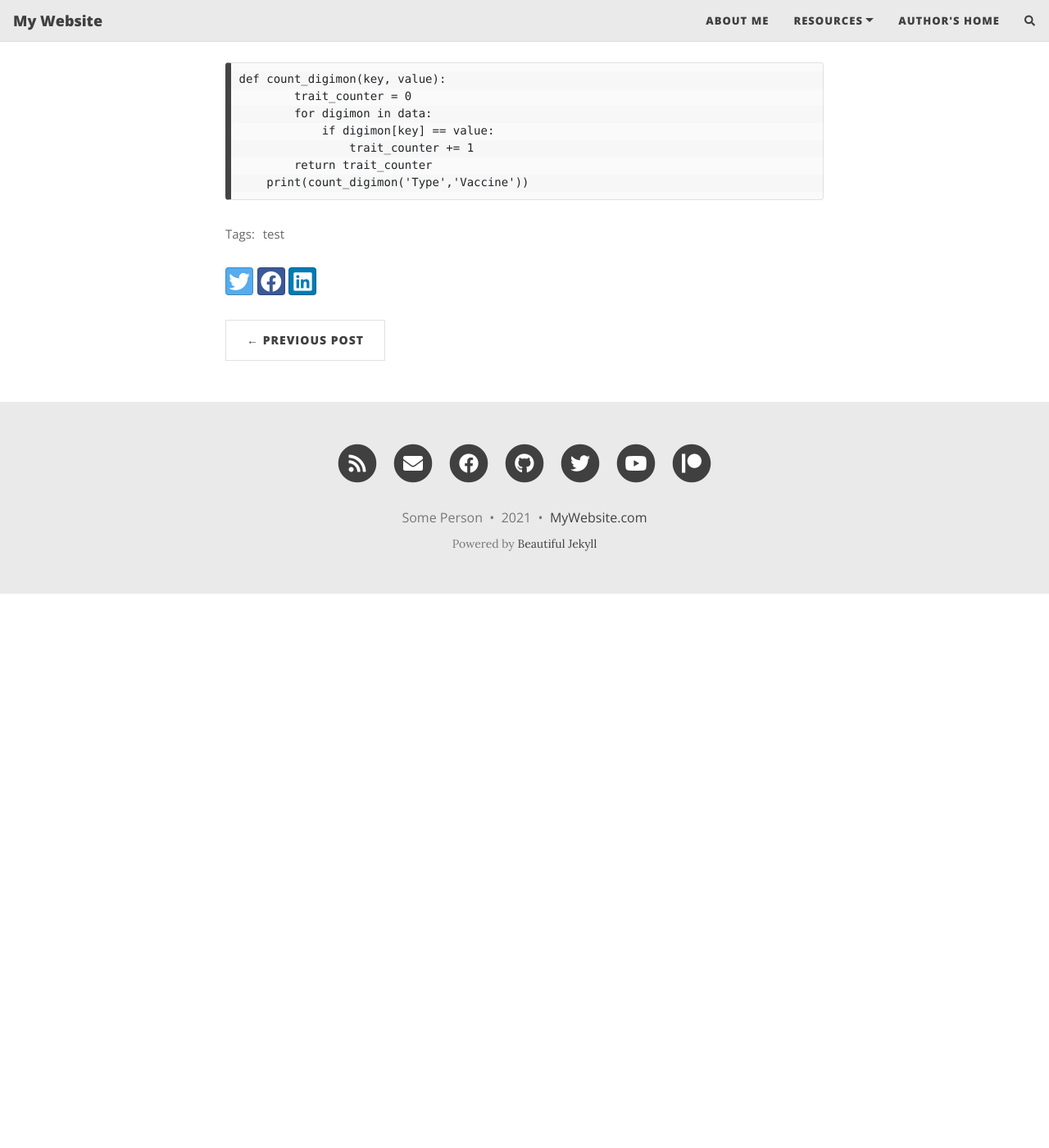
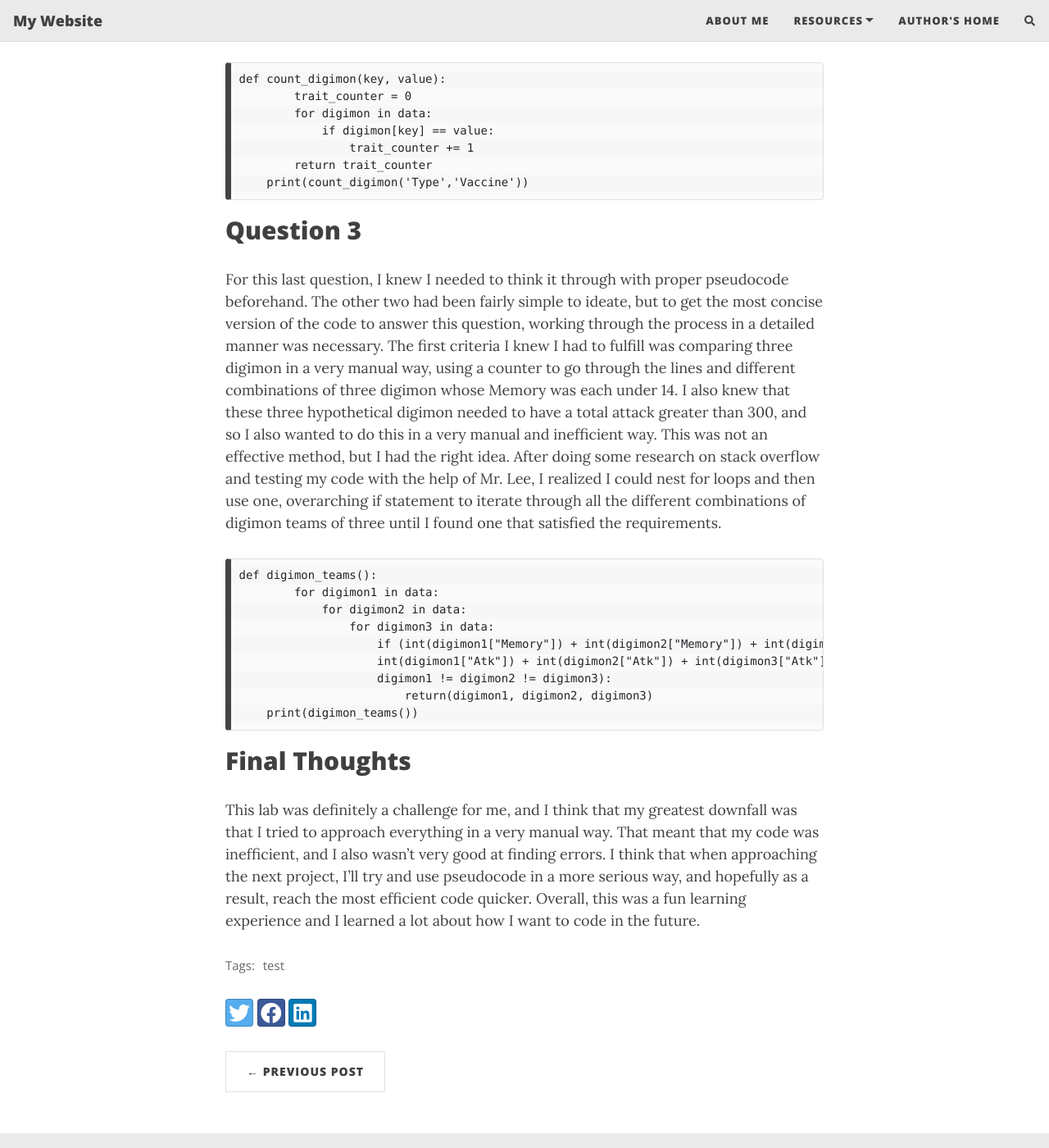
Before and after one commit to sarene-choudhury/artofdata, a Jekyll site: the page built from _posts/2021-10-24-Digimon-Lab.md, in a window 1280 px wide and 1400 px high, scrolled down 1517 px. Shown: the whole window at 82% size. Built offline with Jekyll 4.4.1, drawn with Linux system fonts in a browser that asks for light colours; nearby versions of some CDN libraries; comment, search, counter and statistics services are not loaded; before the commit the page ends 2241 px from its top, so only the background shows below that.

Commit message:
Update 2021-10-24-Digimon-Lab.md

```diff
--- a/_posts/2021-10-24-Digimon-Lab.md
+++ b/_posts/2021-10-24-Digimon-Lab.md
@@ -49,3 +49,23 @@ def count_digimon(key, value):
         return trait_counter
     print(count_digimon('Type','Vaccine'))
 ~~~
+
+## Question 3
+
+For this last question, I knew I needed to think it through with proper pseudocode beforehand. The other two had been fairly simple to ideate, but to get the most concise version of the code to answer this question, working through the process in a detailed manner was necessary. The first criteria I knew I had to fulfill was comparing three digimon in a very manual way, using a counter to go through the lines and different combinations of three digimon whose Memory was each under 14. I also knew that these three hypothetical digimon needed to have a total attack greater than 300, and so I also wanted to do this in a very manual and inefficient way. This was not an effective method, but I had the right idea. After doing some research on stack overflow and testing my code with the help of Mr. Lee, I realized I could nest for loops and then use one, overarching if statement to iterate through all the different combinations of digimon teams of three until I found one that satisfied the requirements.
+
+~~~
+def digimon_teams():
+        for digimon1 in data:
+            for digimon2 in data:
+                for digimon3 in data:
+                    if (int(digimon1["Memory"]) + int(digimon2["Memory"]) + int(digimon3["Memory"]) < 15 and
+                    int(digimon1["Atk"]) + int(digimon2["Atk"]) + int(digimon3["Atk"]) > 300 and
+                    digimon1 != digimon2 != digimon3):
+                        return(digimon1, digimon2, digimon3)
+    print(digimon_teams())
+~~~
+
+## Final Thoughts
+
+This lab was definitely a challenge for me, and I think that my greatest downfall was that I tried to approach everything in a very manual way. That meant that my code was inefficient, and I also wasn't very good at finding errors. I think that when approaching the next project, I'll try and use pseudocode in a more serious way, and hopefully as a result, reach the most efficient code quicker. Overall, this was a fun learning experience and I learned a lot about how I want to code in the future.
```
